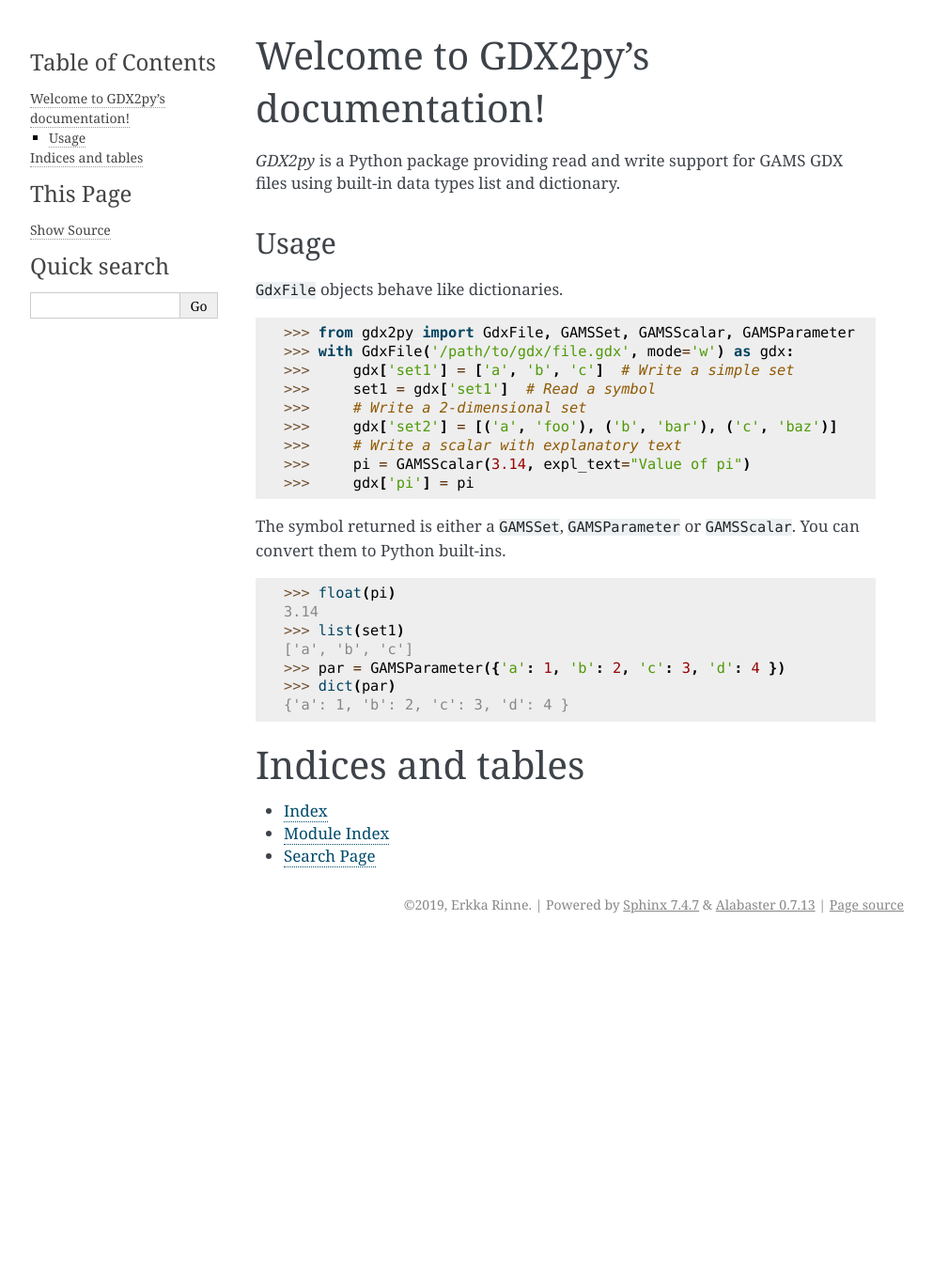
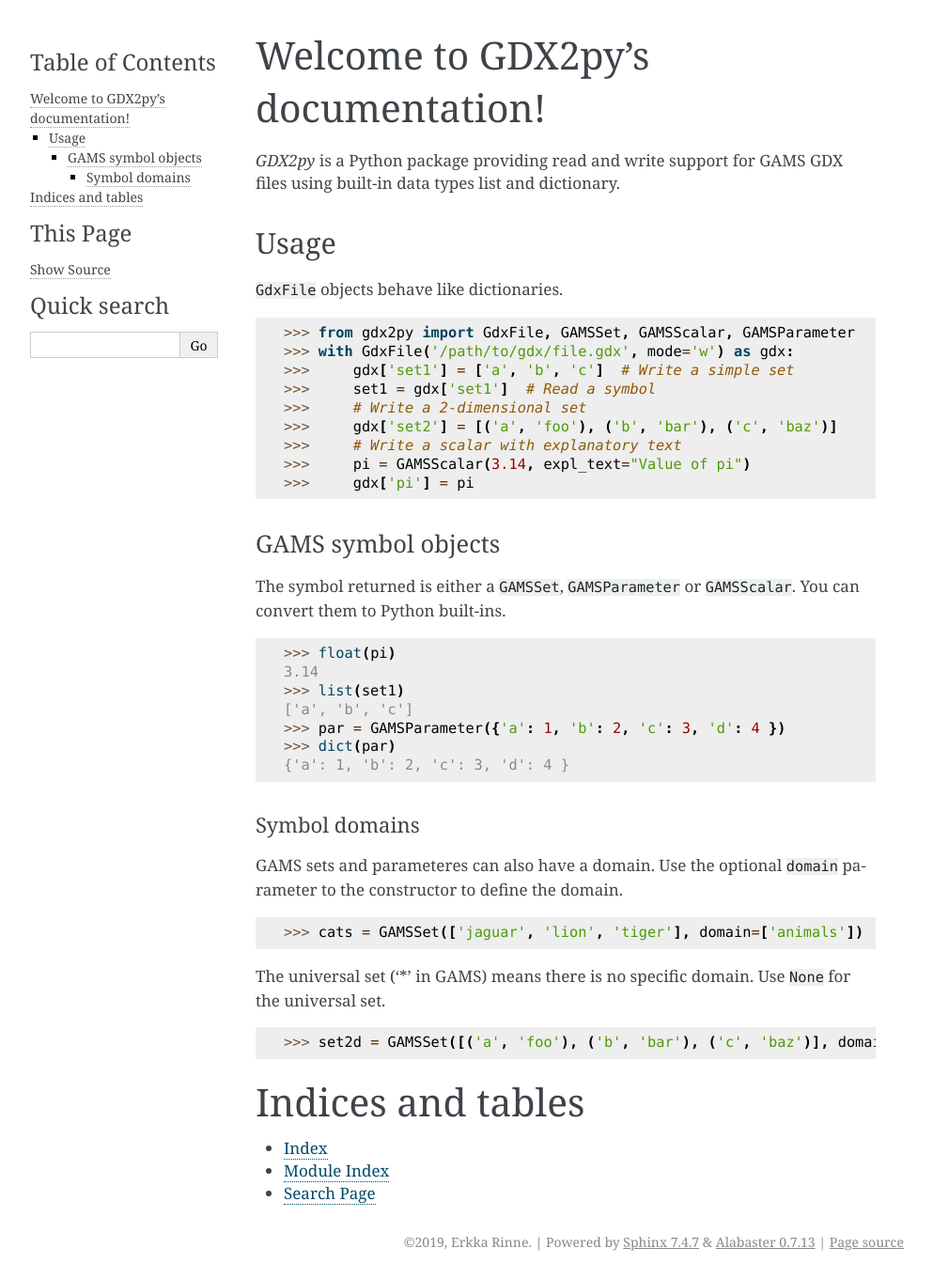
Before and after one commit to erkkar/GDX2py, a Sphinx documentation site: the page built from docs/index.rst, in a window 1280 px wide. Shown: the whole page at 94% size, without its empty margins (148-1141 px from the left). Built offline with Sphinx 7.4.7, drawn with Linux system fonts in a browser that asks for light colours; before the commit the page ends 1002 px from its top, so only the background shows below that.

Commit message:
Improve documentation

```diff
--- a/docs/index.rst
+++ b/docs/index.rst
@@ -19,30 +19,43 @@
 
 ``GdxFile`` objects behave like dictionaries.
 
-.. code-block:: python
+>>> from gdx2py import GdxFile, GAMSSet, GAMSScalar, GAMSParameter
+>>> with GdxFile('/path/to/gdx/file.gdx', mode='w') as gdx:
+>>>     gdx['set1'] = ['a', 'b', 'c']  # Write a simple set
+>>>     set1 = gdx['set1']  # Read a symbol
+>>>     # Write a 2-dimensional set
+>>>     gdx['set2'] = [('a', 'foo'), ('b', 'bar'), ('c', 'baz')]
+>>>     # Write a scalar with explanatory text
+>>>     pi = GAMSScalar(3.14, expl_text="Value of pi")
+>>>     gdx['pi'] = pi
 
-    >>> from gdx2py import GdxFile, GAMSSet, GAMSScalar, GAMSParameter
-    >>> with GdxFile('/path/to/gdx/file.gdx', mode='w') as gdx:
-    >>>     gdx['set1'] = ['a', 'b', 'c']  # Write a simple set
-    >>>     set1 = gdx['set1']  # Read a symbol
-    >>>     # Write a 2-dimensional set
-    >>>     gdx['set2'] = [('a', 'foo'), ('b', 'bar'), ('c', 'baz')]
-    >>>     # Write a scalar with explanatory text
-    >>>     pi = GAMSScalar(3.14, expl_text="Value of pi")
-    >>>     gdx['pi'] = pi
+GAMS symbol objects
+~~~~~~~~~~~~~~~~~~~
 
 The symbol returned is either a ``GAMSSet``, ``GAMSParameter`` or
 ``GAMSScalar``. You can convert them to Python built-ins.
 
-.. code-block:: python
+>>> float(pi)
+3.14
+>>> list(set1)
+['a', 'b', 'c']
+>>> par = GAMSParameter({'a': 1, 'b': 2, 'c': 3, 'd': 4 })
+>>> dict(par)
+{'a': 1, 'b': 2, 'c': 3, 'd': 4 }
 
-    >>> float(pi)
-    3.14
-    >>> list(set1)
-    ['a', 'b', 'c']
-    >>> par = GAMSParameter({'a': 1, 'b': 2, 'c': 3, 'd': 4 })
-    >>> dict(par)
-    {'a': 1, 'b': 2, 'c': 3, 'd': 4 }
+Symbol domains
+''''''''''''''
+
+GAMS sets and parameteres can also have a domain. Use the optional ``domain``
+parameter to the constructor to define the domain.
+
+>>> cats = GAMSSet(['jaguar', 'lion', 'tiger'], domain=['animals'])
+
+The universal set ('*' in GAMS) means there is no specific domain.
+Use ``None`` for the universal set.
+
+>>> set2d = GAMSSet([('a', 'foo'), ('b', 'bar'), ('c', 'baz')], domain=['abc', None])
+
 
 
 Indices and tables
```
